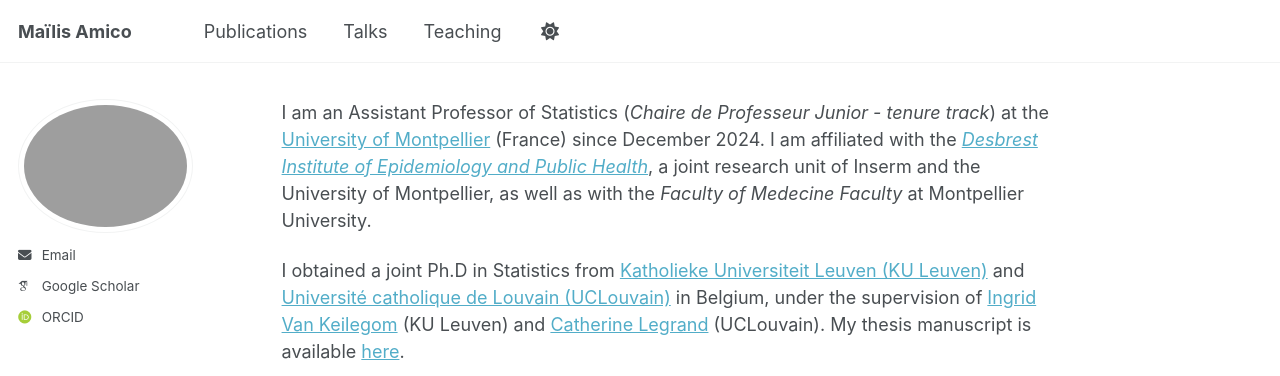
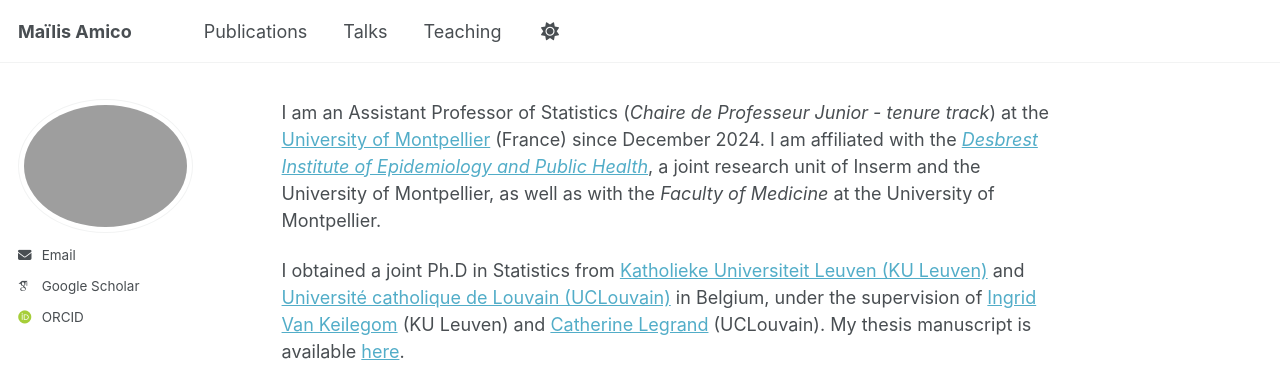
Before and after one commit to maamico/maamico.github.io, a Jekyll site: the page built from _pages/about.md, in a window 1280 px wide and 952 px high. Shown: the top 376 px of the window. Built offline with Jekyll 4.4.1, drawn with Linux system fonts in a browser that asks for light colours; some web fonts are replaced; a script that is not in the unit is left out.

Commit message:
Update about.md

```diff
--- a/_pages/about.md
+++ b/_pages/about.md
@@ -6,7 +6,7 @@ redirect_from:
   - /about.html
 ---
 
-I am an Assistant Professor of Statistics (*Chaire de Professeur Junior - tenure track*) at the [University of Montpellier](https://www.umontpellier.fr/en/) (France) since December 2024. I am affiliated with the *[Desbrest Institute of Epidemiology and Public Health](https://idesp.umontpellier.fr/en/accueil-english/)*, a joint research unit of Inserm and the University of Montpellier, as well as with the *Faculty of Medecine Faculty* at Montpellier University.
+I am an Assistant Professor of Statistics (*Chaire de Professeur Junior - tenure track*) at the [University of Montpellier](https://www.umontpellier.fr/en/) (France) since December 2024. I am affiliated with the *[Desbrest Institute of Epidemiology and Public Health](https://idesp.umontpellier.fr/en/accueil-english/)*, a joint research unit of Inserm and the University of Montpellier, as well as with the *Faculty of Medicine* at the University of Montpellier.
 
 I obtained a joint Ph.D in Statistics from [Katholieke Universiteit Leuven (KU Leuven)](https://feb.kuleuven.be/research/decision-sciences-and-information-management/orstat/orstat) and [Université catholique de Louvain (UCLouvain)](https://www.uclouvain.be/en/research-institutes/lidam/isba) in Belgium, under the supervision of [Ingrid Van Keilegom](https://www.kuleuven.be/wieiswie/en/person/00062045) (KU Leuven) and [Catherine Legrand](https://perso.uclouvain.be/catherine.legrand/) (UCLouvain). My thesis manuscript is available [here](https://dial.uclouvain.be/pr/boreal/fr/object/boreal%3A208410/datastream/PDF_01/view).
 
```
